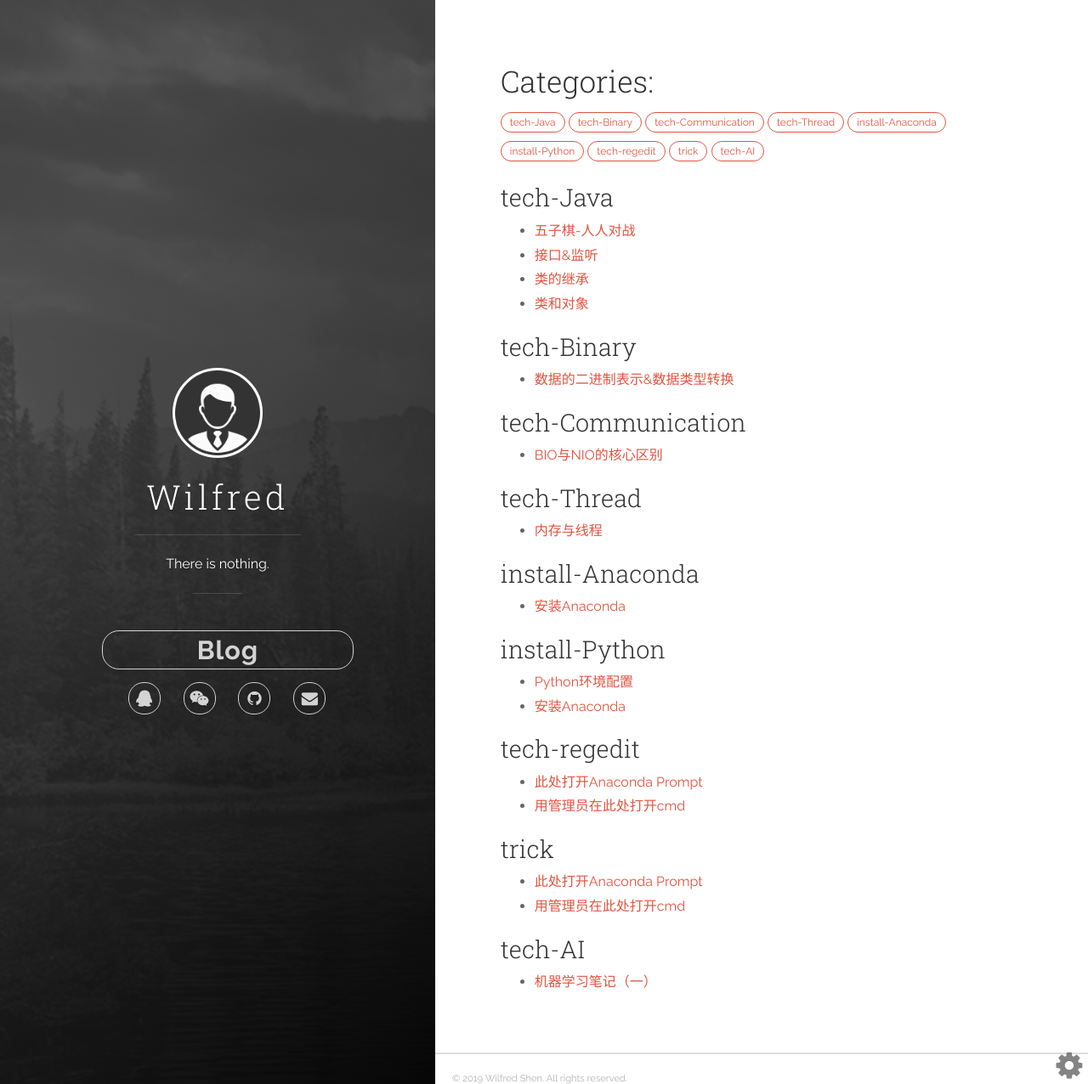
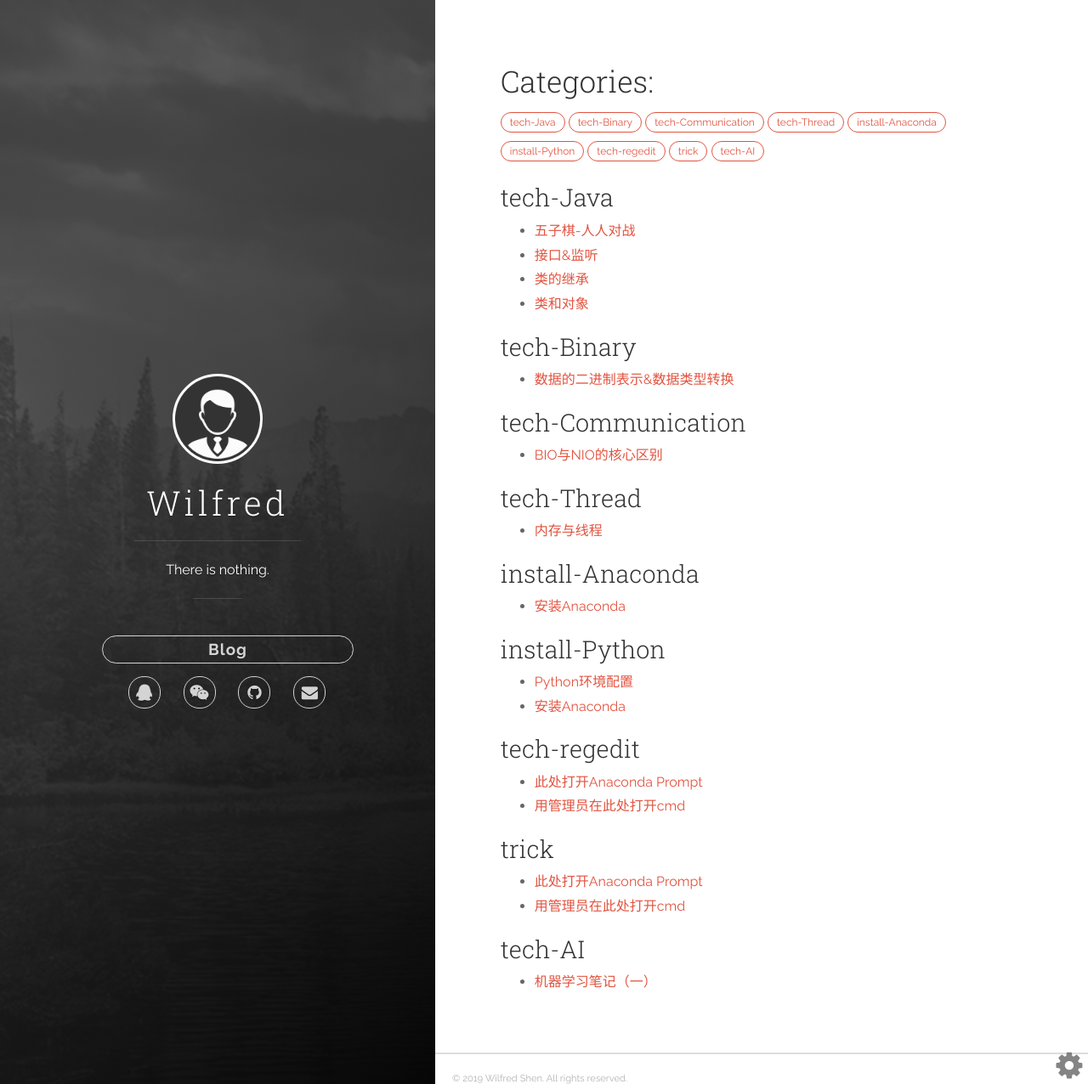
Before and after one commit to WilfredShen/WilfredShen.github.io, a Jekyll site: the page built from pages/1_categories.md, in a window 1280 px wide and 1276 px high. Shown: the whole window at 85% size. Built offline with Jekyll 4.4.1, drawn with Linux system fonts in a browser that asks for light colours.

Commit message:
Update main.scss

```diff
--- a/static/css/main.scss
+++ b/static/css/main.scss
@@ -363,7 +363,7 @@ pre.highlight code,
   .cover-navigation .navigation__item {
     width: 16%; }
   .navigation__item.blogs-btn {
-    font-size: 34px;
+    font-size: 1.3em;
     width: 100%;
     padding: 3px 0;
     margin: 10px auto; }
```
